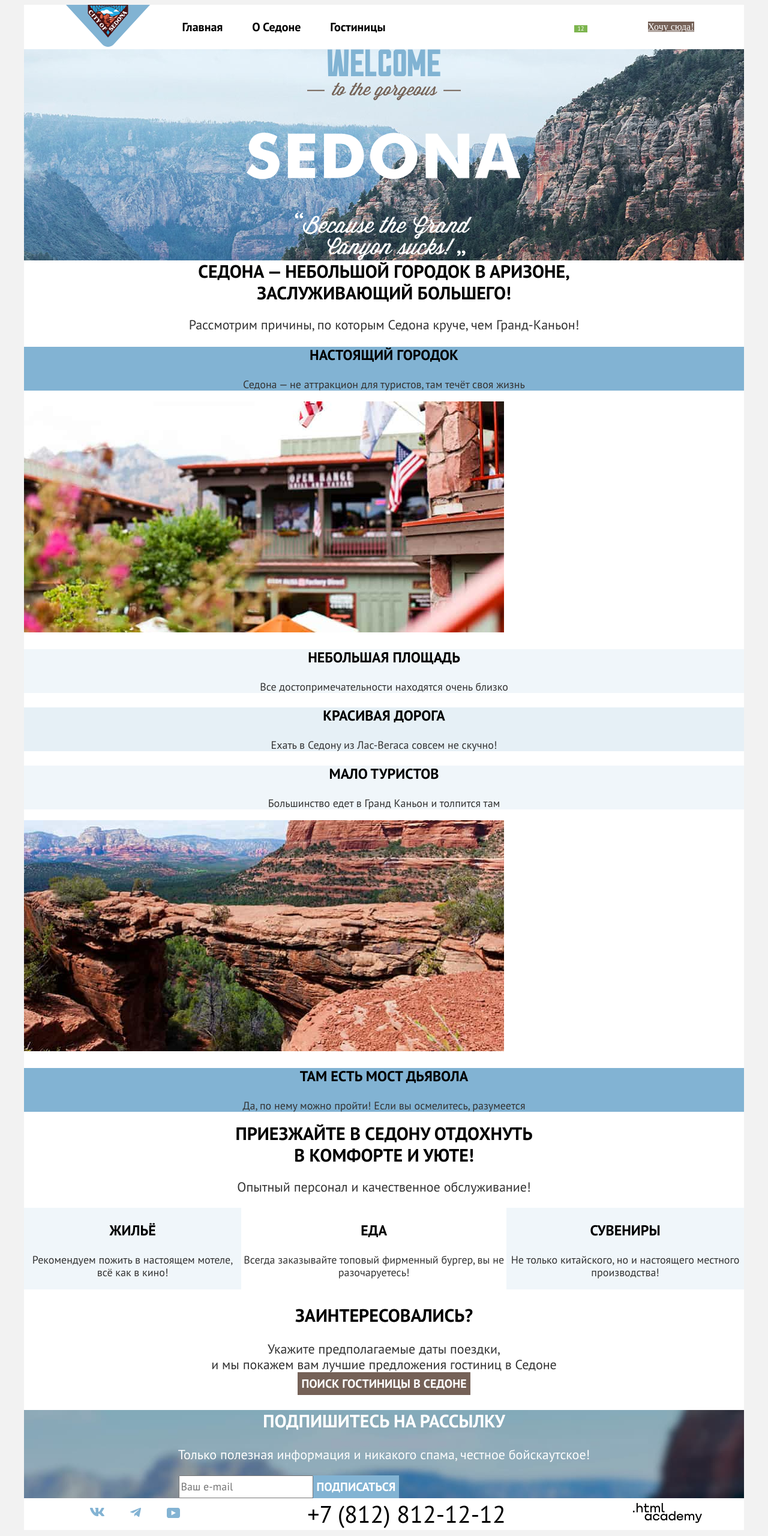
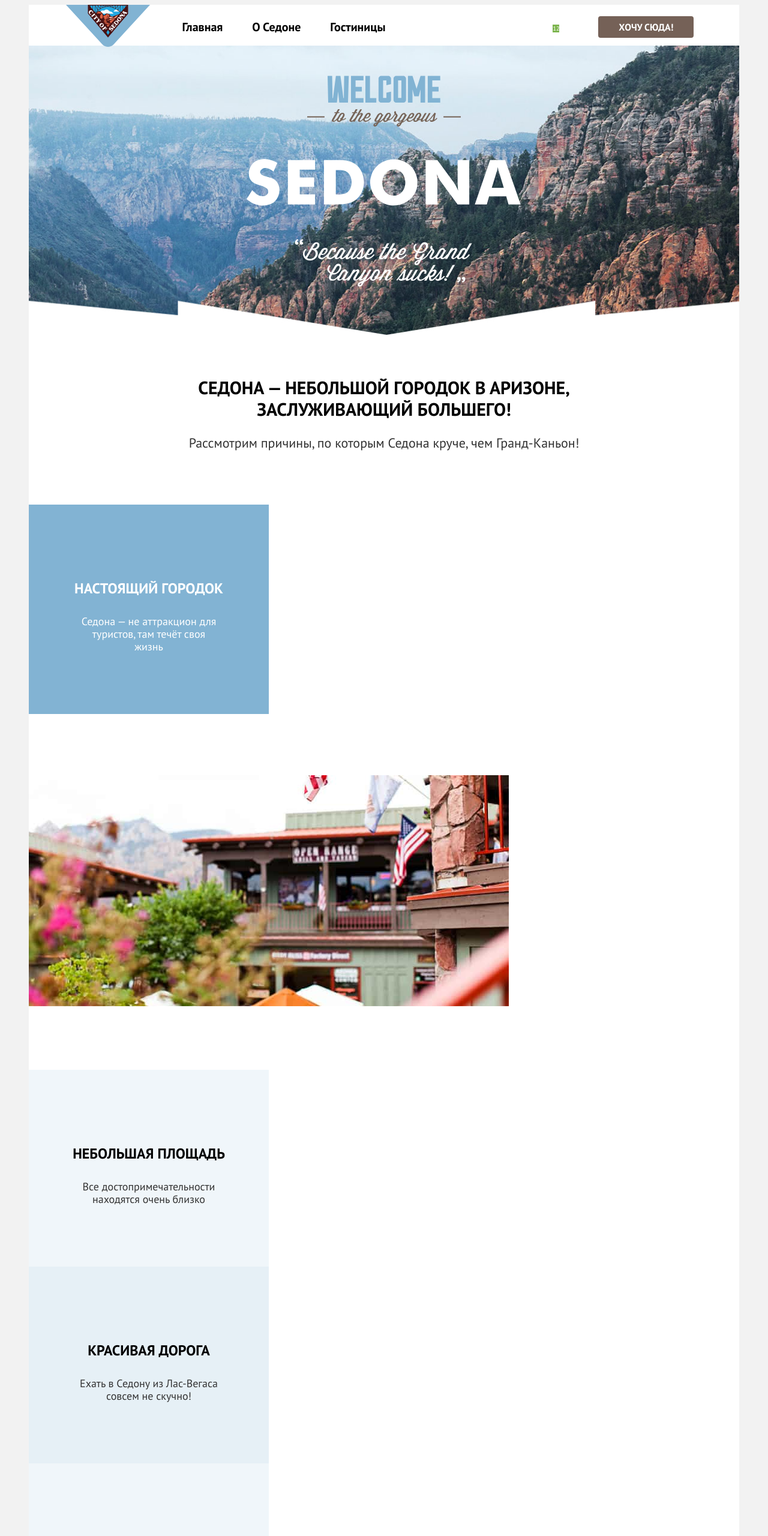
Before and after one commit to DimaGith800/2596319-sedona-2, a plain HTML site: page index.html in a window 1280 px wide. Shown: the top 2560 px of the page at 60% size. Drawn offline with Linux system fonts and the light colour scheme.

Commit message:
Добавляет микросетку страницы

```diff
--- a/index.html
+++ b/index.html
@@ -31,7 +31,7 @@
               </li>
               <li class="header_navigation--interactlist--item">
                 <a class="header_navigation--interactlist--item--favorite" href="#">
-                  <button class="header_navigation--interactlist--item--favorite--quantity">12</button>
+                  <span class="header_navigation--interactlist--item--favorite--quantity">12</span>
                 </a>
               </li>
               <li class="header_navigation--interactlist--item--wantthere">
@@ -43,6 +43,7 @@
       </header>
       <main data-test="main">
         <section class="welcome" data-test="hero">
+          <h1 class="welcome_title visually_hidden">Седона, городок в Аризоне</h1>
           <img class="welcome_img" src="images/welcometosedona.svg"
             alt="Welcome to the gorgeous Sedona, because the Grand Canyon sucks!">
         </section>
--- a/styles/hotels.css
+++ b/styles/hotels.css
@@ -15,6 +15,11 @@
 
 body {
   background-color: #f2f2f2;
+  padding: 0 40px;
+}
+
+.visually_hidden {
+  display: none;
 }
 
 .page_container {
@@ -47,6 +52,7 @@ body {
   display: flex;
   justify-content: space-between;
   list-style: none;
+  flex-wrap: wrap;
 }
 .header_navigation--linklist--item a {
   font-family: PT Sans;
@@ -82,6 +88,18 @@ body {
 .header_navigation--interactlist--item--wantthere a {
   background-color: #756157;
   color: #FFFFFF;
+  font-family: PT Sans;
+  font-weight: 700;
+  font-style: Bold;
+  font-size: 16px;
+  line-height: 20px;
+  letter-spacing: 0%;
+  text-align: center;
+  vertical-align: middle;
+  text-transform: uppercase;
+  text-decoration: none;
+  padding: 8px 34px;
+  border-radius: 4px;
 }
 .header_navigation--interactlist--item--favorite--quantity {
   font-family: PT Sans;
@@ -95,10 +113,17 @@ body {
   outline: none;
   background-color: #7DB54F;
 }
-.filters_background {
+.filter_background {
   background-image: url(../images/background-filtersa.png);
   background-repeat: no-repeat;
   background-size: cover;
+}
+.filter_container {
+  width: 100%;
+  max-width: 1060px;
+  margin: 0 auto;
+  padding-top: 35px;
+  padding-bottom: 70px;
 }
 .hotels_title {
   font-family: PT Sans;
@@ -108,6 +133,8 @@ body {
   line-height: 78px;
   letter-spacing: 0%;
   color: #FFFFFF;
+  margin-bottom: 8px;
+  margin-top: 0;
 }
 .hotels_breadcrumbs {
   list-style: none;
@@ -116,6 +143,8 @@ body {
   display: flex;
   justify-content: space-between;
   align-items: center;
+  padding-left: 0;
+  margin-bottom: 40px;
 }
 
 .hotels_breadcrumbs--item:nth-child(3) a {
@@ -142,9 +171,15 @@ body {
   display: flex;
   justify-content: space-between;
 }
+.filters_container--content {
+  border: none;
+}
 .filters_container--content--inputlist {
   list-style: none;
   padding-left: 0;
+  margin-bottom: 0;
+  margin-top: 32px;
+  gap: 16px;
 }
 .filters_container--content--title {
   font-family: PT Sans;
@@ -165,7 +200,9 @@ body {
   letter-spacing: 0%;
   color: #FFFFFF;
 }
-
+.filters_container--price {
+  border: none;
+}
 .filters_container--price--title {
   font-family: PT Sans;
   font-weight: 700;
@@ -175,6 +212,7 @@ body {
   letter-spacing: 0%;
   text-transform: capitalize;
   color: #FFFFFF;
+  margin-bottom: 32px;
 }
 .filters_container--pricewrapper {
   width: 100%;
@@ -182,6 +220,22 @@ body {
   display: flex;
   justify-content: space-between;
   align-items: flex-end;
+}
+.filters_container--price--boundaries--input {
+  padding: 12px 20px;
+  border: none;
+  outline: none;
+}
+.filters_container--price--boundaries--input {
+  width: 103px;
+}
+.filters_container--price--boundaries--input:nth-child(1) {
+  border-top-left-radius: 4px;
+  border-bottom-left-radius: 4px;
+}
+.filters_container--price--boundaries--input:nth-child(2) {
+  border-top-right-radius: 4px;
+  border-bottom-right-radius: 4px;
 }
 .filters_conf {
   display: flex;
@@ -199,6 +253,9 @@ body {
   text-transform: uppercase;
   color: #FFFFFF;
   background-color: #82B3D3;
+  padding: 8px 50px;
+  border-radius: 4px;
+  border: none;
 }
 
 .filters_container--reset {
@@ -213,14 +270,22 @@ body {
   text-transform: uppercase;
   color: #FFFFFF;
   background: none;
+  border: none;
+  padding: 8px 50px;
+  margin-top: 32px;
 }
-.find_maininfo {
+.find {
   width: 100%;
   max-width: 1060px;
   margin: 0 auto;
+  margin-bottom: 96px;
+}
+.find_maininfo {
   display: flex;
   justify-content: space-between;
   align-items: center;
+  margin-top: 50px;
+  margin-bottom: 40px;
 }
 .find_appearance {
   width: 100%;
@@ -228,6 +293,7 @@ body {
   display: flex;
   justify-content: space-between;
   list-style: none;
+  margin: 0;
 }
 .find_title {
   font-family: PT Sans;
@@ -238,6 +304,7 @@ body {
   letter-spacing: 0%;
   text-transform: uppercase;
   color: #000000;
+  margin: 0;
 }
 
 .find_sortingselect {
@@ -248,8 +315,22 @@ body {
   line-height: 21px;
   letter-spacing: 0%;
   color: #333;
+  margin: 0;
 }
-
+.find_container {
+  padding-left: 0;
+  display: flex;
+  justify-content: space-between;
+  flex-wrap: wrap;
+  list-style: none;
+  border-bottom: 1px solid #e5e5e5;
+  padding-bottom: 40px;
+  margin-bottom: 40px;
+}
+.find_container--content {
+  border: 1px solid #e5e5e5;
+  padding: 20px;
+}
 .find_container--content--title {
   font-family: PT Sans;
   font-weight: 700;
@@ -258,8 +339,16 @@ body {
   line-height: 28px;
   letter-spacing: 0%;
   color: #000000;
+  margin-top: 16px;
+  margin-bottom: 16px;
 }
-
+.find_container--content--infowrapper {
+  width: 100%;
+  display: flex;
+  justify-content: space-between;
+  align-items: center;
+  margin-bottom: 16px;
+}
 .find_container--content--housingtype {
   font-family: PT Sans;
   font-weight: 400;
@@ -268,6 +357,7 @@ body {
   line-height: 21px;
   letter-spacing: 0%;
   color: #333;
+  margin: 0;
 }
 
 .find_container--content--price {
@@ -279,6 +369,7 @@ body {
   letter-spacing: 0%;
   text-align: right;
   color: #333333;
+  margin: 0;
 }
 
 .find_container--content--more {
@@ -329,6 +420,7 @@ body {
   display: flex;
   justify-content: space-between;
   list-style: none;
+  padding-left: 0;
 }
 .find_container--pagination--item {
   font-family: PT Sans;
@@ -353,6 +445,14 @@ body {
   color: #000;
   background-color: #FFF;
 }
+
+.subscribe_container {
+  width: 100%;
+  max-width: 685px;
+  margin: 0 auto;
+  display: flex;
+}
+
 .subscribe_title {
   font-family: PT Sans;
   font-weight: 700;
@@ -363,6 +463,7 @@ body {
   text-transform: uppercase;
   text-align: center;
   color: #000000;
+  margin-bottom: 20px;
 }
 
 .subscribe_desc {
@@ -383,6 +484,7 @@ body {
   max-width: 685px;
   margin: 0 auto;
   display: flex;
+  margin-top: 54px;
 }
 .subscribe_container--input {
   font-family: PT Sans;
@@ -392,6 +494,14 @@ body {
   letter-spacing: 0%;
   vertical-align: middle;
   color: #000000;
+  width: 100%;
+  max-width: 452px;
+  padding: 14px 0 14px 20px;
+  border-top-left-radius: 4px;
+  border-bottom-left-radius: 4px;
+  border: none;
+  outline: none;
+  background:#F2F2F2;
 }
 
 .subscribe_container--button {
@@ -407,6 +517,10 @@ body {
   color: #FFFFFF;
   background-color: #82B3D3;
   border: none;
+  padding: 8px 50px;
+  cursor: pointer;
+  border-top-right-radius: 4px;
+  border-bottom-right-radius: 4px;
 }
 .footer {
   width: 100%;
@@ -415,6 +529,8 @@ body {
   display: flex;
   justify-content: space-between;
   align-items: center;
+  margin-top: 40px;
+  padding-bottom: 30px;
 }
 .footer_socials {
   list-style: none;
@@ -422,6 +538,7 @@ body {
   max-width: 150px;
   display: flex;
   justify-content: space-between;
+  flex-wrap: wrap;
 }
 .footer_phone {
   font-family: PT Sans;
--- a/styles/style.css
+++ b/styles/style.css
@@ -15,6 +15,11 @@
 
 body {
   background-color: #f2f2f2;
+  padding: 0 40px;
+}
+
+.visually_hidden {
+  display: none;
 }
 
 .page_container {
@@ -47,6 +52,7 @@ body {
   display: flex;
   justify-content: space-between;
   list-style: none;
+  flex-wrap: wrap;
 }
 .header_navigation--linklist--item a {
   font-family: PT Sans;
@@ -82,6 +88,18 @@ body {
 .header_navigation--interactlist--item--wantthere a {
   background-color: #756157;
   color: #FFFFFF;
+  font-family: PT Sans;
+  font-weight: 700;
+  font-style: Bold;
+  font-size: 16px;
+  line-height: 20px;
+  letter-spacing: 0%;
+  text-align: center;
+  vertical-align: middle;
+  text-transform: uppercase;
+  text-decoration: none;
+  padding: 8px 34px;
+  border-radius: 4px;
 }
 .header_navigation--interactlist--item--favorite--quantity {
   font-family: PT Sans;
@@ -99,11 +117,15 @@ body {
   background-image: url(../images/hero-background.jpg);
   background-repeat: no-repeat;
   background-size: cover;
+  margin-bottom: 70px;
+  margin-top: -6px;
 }
 
 .welcome_img {
   display: block;
   margin: 0 auto;
+  padding-top: 50px;
+  padding-bottom: 80px;
 }
 
 
@@ -132,17 +154,39 @@ body {
   letter-spacing: 0%;
   text-align: center;
   color: #333333;
+  margin-top: 25px;
+  margin-bottom: 90px;
 }
 .pros_container {
   list-style: none;
   padding-left: 0;
 }
+
+.pros_container--reason {
+  padding: 102px 0;
+  width: 400px;
+}
 .pros_container--reason:nth-child(1) {
   background-color: #82B3D3;
 }
 
+.pros_container--reason:nth-child(1) .pros_container--reason--title {
+  color: #FFFFFF;
+}
+
+.pros_container--reason:nth-child(1) .pros_container--reason--desc {
+  color: #FFFFFF;
+}
 .pros_container--reason:nth-child(7) {
   background-color: #82B3D3;
+}
+
+.pros_container--reason:nth-child(7) .pros_container--reason--title {
+  color: #FFFFFF;
+}
+
+.pros_container--reason:nth-child(7) .pros_container--reason--desc {
+  color: #FFFFFF;
 }
 
 .pros_container--reason:nth-child(3) {
@@ -166,6 +210,7 @@ body {
   letter-spacing: 0%;
   text-align: center;
   text-transform: uppercase;
+  margin-bottom: 30px;
 }
 
 .pros_container--reason--desc {
@@ -177,6 +222,8 @@ body {
   letter-spacing: 0%;
   text-align: center;
   color: #333333;
+  width: 230px;
+  margin: 0 auto;
 }
 
 .whyus_title {
@@ -192,6 +239,8 @@ body {
   width: 505px;
   display: block;
   margin: 0 auto;
+  margin-top: 64px;
+  margin-bottom: 20px;
 }
 
 .whyus_desc {
@@ -203,6 +252,7 @@ body {
   letter-spacing: 0%;
   text-align: center;
   color: #333333;
+  margin-bottom: 64px;
 }
 
 .whyus_container {
@@ -212,10 +262,14 @@ body {
   max-width: 1200px;
   margin: 0 auto;
   display: flex;
-  justify-content: space-between;
 }
 .whyus_container--content:nth-child(2n-1) {
   background-color: #83B3D31F;
+}
+.whyus_container--content{
+  padding: 80px 0;
+  width: 400px;
+
 }
 
 .whyus_container--content--title {
@@ -228,6 +282,8 @@ body {
   text-align: center;
   text-transform: uppercase;
   color: #000000;
+  margin-top: 30px;
+  margin-bottom: 30px;
 }
 
 .whyus_container--content--desc {
@@ -239,6 +295,8 @@ body {
   letter-spacing: 0%;
   text-align: center;
   color: #333333;
+  width: 230px;
+  margin: 0 auto;
 }
 
 .search_title {
@@ -251,6 +309,8 @@ body {
   text-align: center;
   text-transform: uppercase;
   color: #000000;
+  margin-top: 96px;
+  margin-bottom: 20px;
 }
 
 .search_desc {
@@ -265,6 +325,7 @@ body {
   width: 592px;
   display: block;
   margin: 0 auto;
+  margin-bottom: 54px;
 }
 
 .search_openmodalbutton {
@@ -277,17 +338,22 @@ body {
   text-align: center;
   text-transform: uppercase;
   background-color: #756157;
+  border-radius: 4px;
+  padding: 8px 50px;
+  cursor: pointer;
   color: #FFFFFF;
   display: block;
   margin: 0 auto;
   border: none;
   outline: none;
+  margin-bottom: 96px;
 }
 
 .subscribe {
   background-image: url(../images/background-blurred-mountainous-canyon.jpg);
   background-size: cover;
   background-repeat: no-repeat;
+  padding: 96px 0 104px 0;
 }
 
 .subscribe_title {
@@ -300,6 +366,7 @@ body {
   text-transform: uppercase;
   text-align: center;
   color: #FFFFFF;
+  margin-bottom: 20px;
 }
 
 .subscribe_desc {
@@ -311,6 +378,9 @@ body {
   letter-spacing: 0%;
   text-align: center;
   color: #FFFFFF;
+  margin: 0 auto;
+  width: 475px;
+  margin-bottom: 54px;
 }
 .subscribe_container {
   width: 100%;
@@ -326,6 +396,13 @@ body {
   letter-spacing: 0%;
   vertical-align: middle;
   color: #000000;
+  width: 100%;
+  max-width: 452px;
+  padding: 14px 0 14px 20px;
+  border-top-left-radius: 4px;
+  border-bottom-left-radius: 4px;
+  border: none;
+  outline: none;
 }
 
 .subscribe_container--button {
@@ -341,6 +418,10 @@ body {
   color: #FFFFFF;
   background-color: #82B3D3;
   border: none;
+  padding: 8px 50px;
+  cursor: pointer;
+  border-top-right-radius: 4px;
+  border-bottom-right-radius: 4px;
 }
 .footer {
   width: 100%;
@@ -349,6 +430,8 @@ body {
   display: flex;
   justify-content: space-between;
   align-items: center;
+  margin-top: 40px;
+  padding-bottom: 30px;
 }
 .footer_socials {
   list-style: none;
@@ -356,6 +439,7 @@ body {
   max-width: 150px;
   display: flex;
   justify-content: space-between;
+  flex-wrap: wrap;
 }
 .footer_phone {
   font-family: PT Sans;
```
Also changed, not shown: hotels.html (+14 -4 lines).
